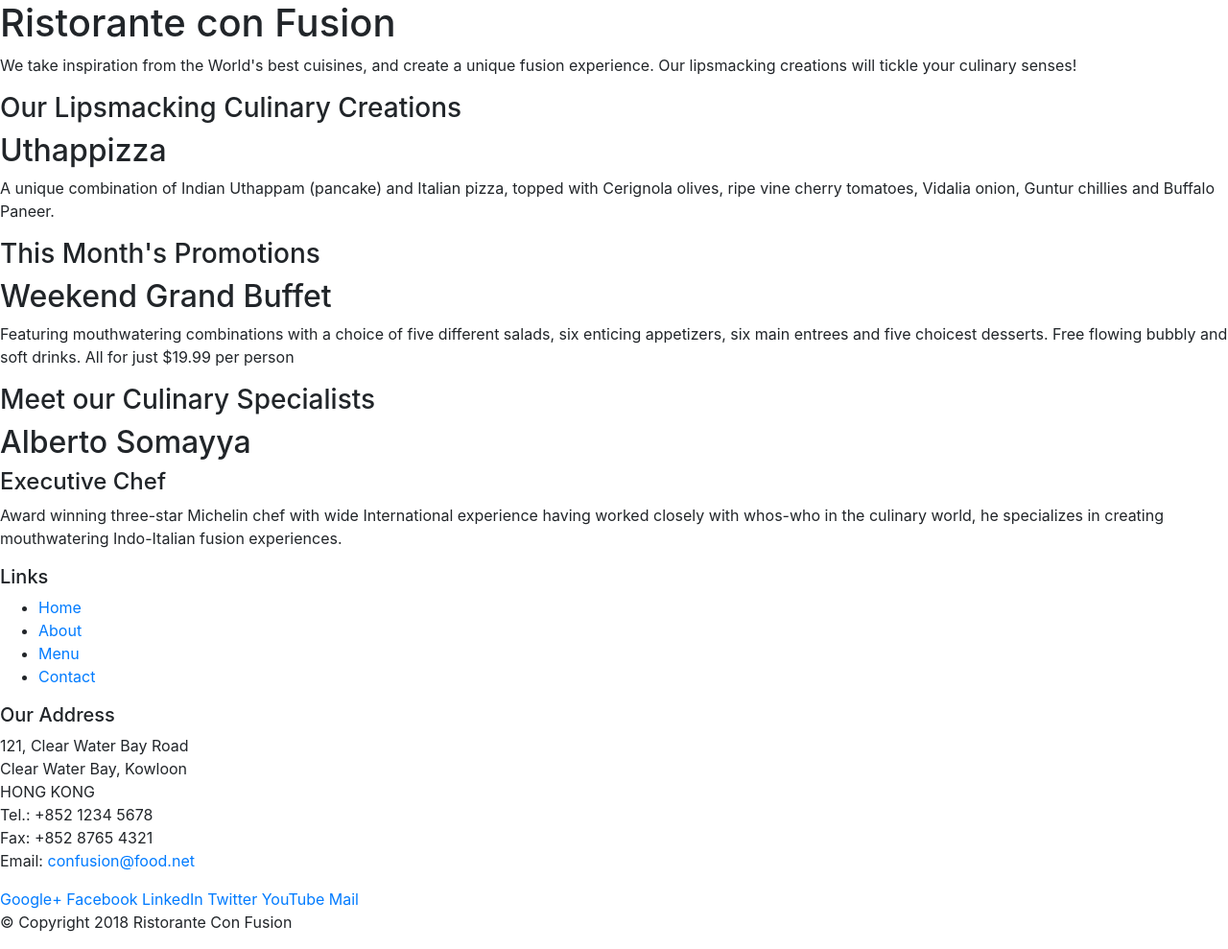
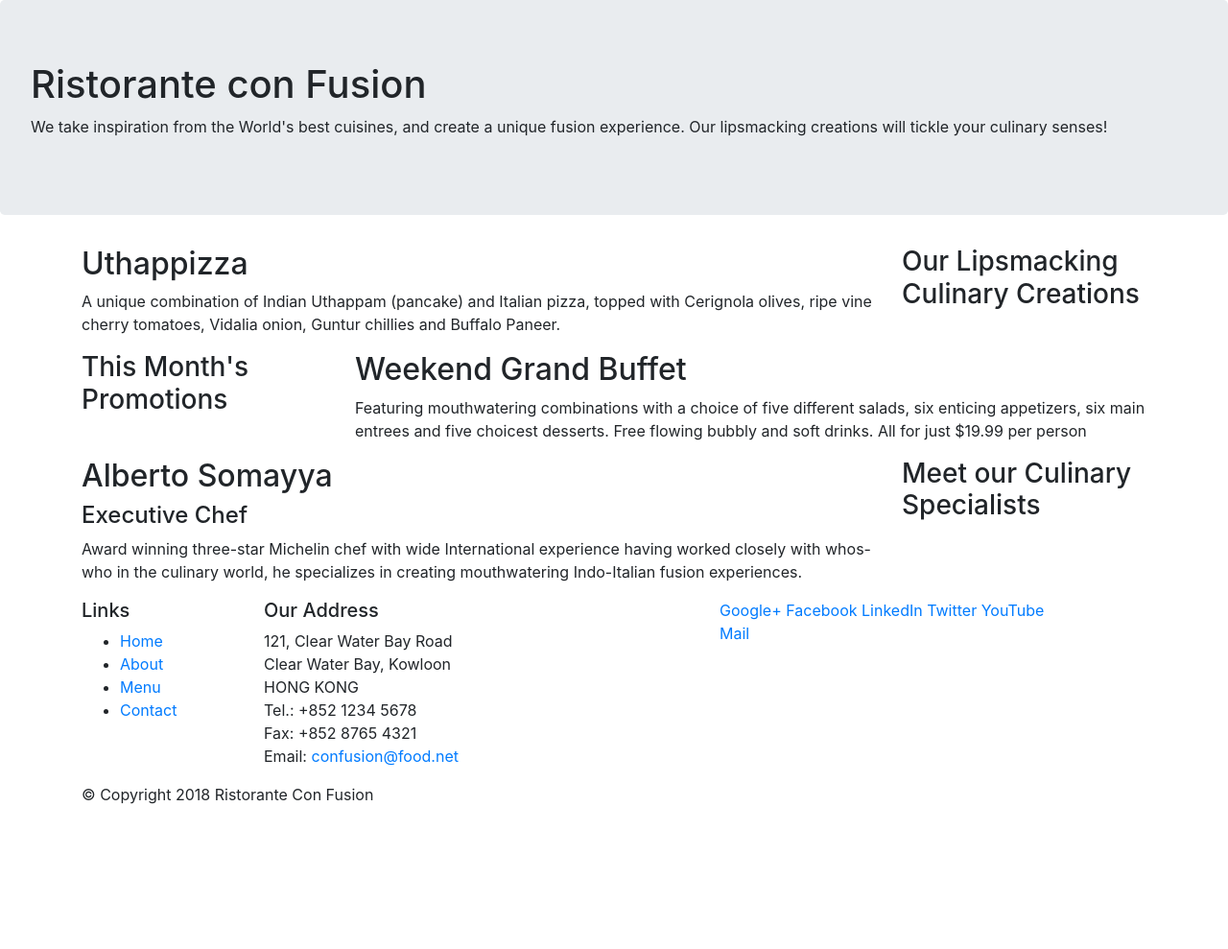
Before and after one commit to roxuy/conFusion-, a website: page index.html in a window 1280 px wide. Shown: the whole page at 96% size. After the commit the page ends 856 px from the top, so only its background shows below. Drawn offline with nearby package versions, Linux system fonts and the light colour scheme.

Commit message:
bootstrap grid part 1 ex

```diff
--- a/index.html
+++ b/index.html
@@ -14,10 +14,10 @@
 
 <body>
 
-    <header>
-        <div>
-            <div>
-                <div>
+    <header class="jumbotron">
+        <div class="cointainer">
+            <div class="row">
+                <div class="col-12 col-sm6">
                     <h1>Ristorante con Fusion</h1>
                     <p>We take inspiration from the World's best cuisines, and create a unique fusion experience. Our lipsmacking creations will tickle your culinary senses!</p>
                 </div>
@@ -27,33 +27,33 @@
         </div>
     </header>
 
-    <div>
-        <div>
-            <div>
+    <div class="container">
+        <div class="row">
+            <div class="col-12 col-sm-4 order-sm-last col-md-3">
                 <h3>Our Lipsmacking Culinary Creations</h3>
             </div>
-            <div>
+            <div class="col col-sm order-sm-first col-md">
                 <h2>Uthappizza</h2>
                 <p>A unique combination of Indian Uthappam (pancake) and Italian pizza, topped with Cerignola olives, ripe vine cherry tomatoes, Vidalia onion, Guntur chillies and Buffalo Paneer.</p>
             </div>
         </div>
 
 
-        <div>
-            <div>
+        <div class="row">
+            <div class="col-12 col-sm-4  col-md-3">
                 <h3>This Month's Promotions</h3>
             </div>
-            <div>
+            <div class="col col-sm col-md">
                 <h2>Weekend Grand Buffet</h2>
                 <p>Featuring mouthwatering combinations with a choice of five different salads, six enticing appetizers, six main entrees and five choicest desserts. Free flowing bubbly and soft drinks. All for just $19.99 per person </p>
             </div>
         </div>
 
-        <div>
-            <div>
+        <div class="row">
+            <div class="col-12 col-sm-4 order-sm-last col-md-3">
                 <h3>Meet our Culinary Specialists</h3>
             </div>
-            <div>
+            <div class="col col-sm order-sm-first col-md">
                 <h2>Alberto Somayya</h2>
                 <h4>Executive Chef</h4>
                 <p>Award winning three-star Michelin chef with wide International experience having worked closely with whos-who in the culinary world, he specializes in creating mouthwatering Indo-Italian fusion experiences. </p>
@@ -62,9 +62,9 @@
     </div>
 
     <footer>
-        <div>
-            <div>
-                <div>
+        <div class="container">
+            <div class="row">
+                <div class="col-4 col-sm-2">
                     <h5>Links</h5>
                     <ul>
                         <li><a href="#">Home</a></li>
@@ -73,7 +73,7 @@
                         <li><a href="#">Contact</a></li>
                     </ul>
                 </div>
-                <div>
+                <div class="col-7 col-sm-5">
                     <h5>Our Address</h5>
                     <address>
 		              121, Clear Water Bay Road<br>
@@ -84,7 +84,7 @@
 		              Email: <a href="mailto:confusion@food.net">confusion@food.net</a>
 		           </address>
                 </div>
-                <div>
+                <div class="col-12 col-sm-4">
                     <div>
                         <a href="http://google.com/+">Google+</a>
                         <a href="http://www.facebook.com/profile.php?id=">Facebook</a>
@@ -95,8 +95,8 @@
                     </div>
                 </div>
            </div>
-           <div>
-                <div>
+           <div class="row">
+                <div class="col-auto">
                     <p>© Copyright 2018 Ristorante Con Fusion</p>
                 </div>
            </div>
```
